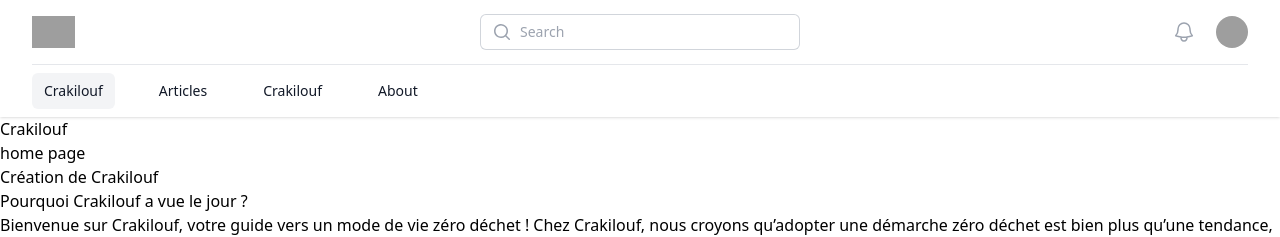
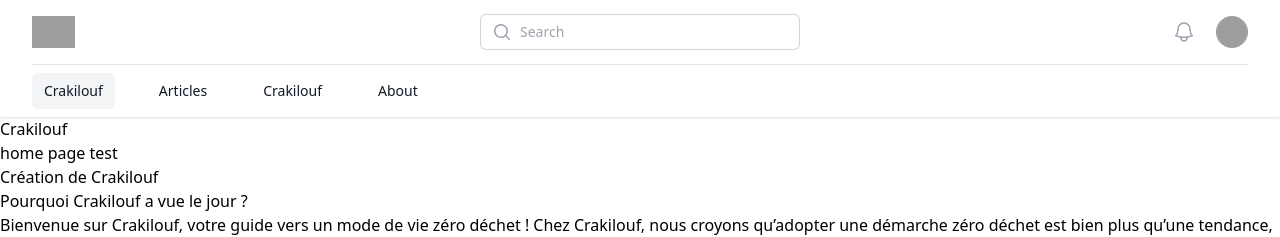
Before and after one commit to EkinL/Crakilouf, a Nuxt app: page /crakilouf in a window 1280 px wide. Shown: the top 237 px of the page. Built offline with nearby package versions, Linux system fonts and the light colour scheme; grey boxes are pictures that could not be loaded.

Commit message:
update test

```diff
--- a/pages/crakilouf.vue
+++ b/pages/crakilouf.vue
@@ -2,7 +2,7 @@
     <div>
         <h1 class="under">Crakilouf</h1>
         <NuxtLink to="/">
-            home page
+            home page test
         </NuxtLink>
         <CrakiloufCreation />
     </div>
```
